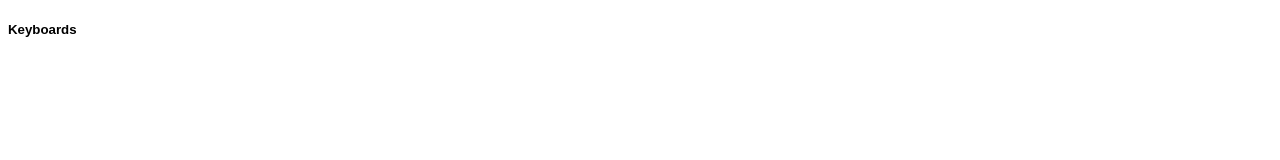
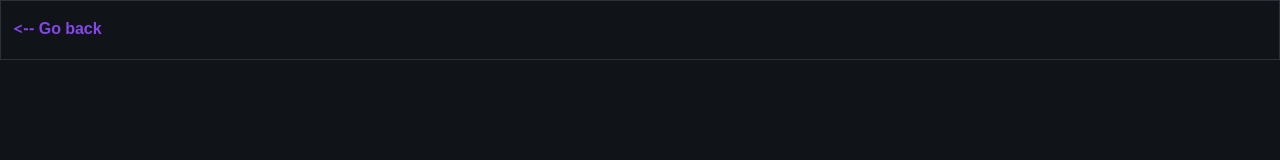
Before and after one commit to RafaelOviedo/easykeys-client, a website: page src/KeyboardsPage/KeyboardsPage.html in a window 1280 px wide. Drawn offline with Linux system fonts and the light colour scheme; a web font is replaced by a local one.

Commit message:
feat: adds go back button on keyboards page

```diff
--- a/src/KeyboardsPage/KeyboardsPage.css
+++ b/src/KeyboardsPage/KeyboardsPage.css
@@ -0,0 +1,22 @@
+.body {
+  padding: 0;
+  margin: 0;
+  color: #8347EB;
+  background-color: #101318;
+}
+
+.go-gack-button-container {
+  display: flex;
+  justify-content: space-between;
+  align-items: center;
+  height: 34px;
+  border: 1px solid #2B303B;
+  padding: 12px;
+}
+
+.go-gack-button-text {
+  font-size: 16px;
+  font-weight: bold;
+  text-decoration: none;
+  color: #8347EB;
+}
--- a/src/KeyboardsPage/KeyboardsPage.html
+++ b/src/KeyboardsPage/KeyboardsPage.html
@@ -7,7 +7,9 @@
     <link href="./KeyboardsPage.css" rel="stylesheet">
     <link href="../../assets/styles/index.css" rel="stylesheet">
   </head>
-  <body>
-    <h5>Keyboards</h5>
+  <body class="body">
+    <div class="go-gack-button-container">
+      <a class="go-gack-button-text" href="../HomePage/HomePage.html"><-- Go back</a>
+    </div>
   </body>
 </html>
```
